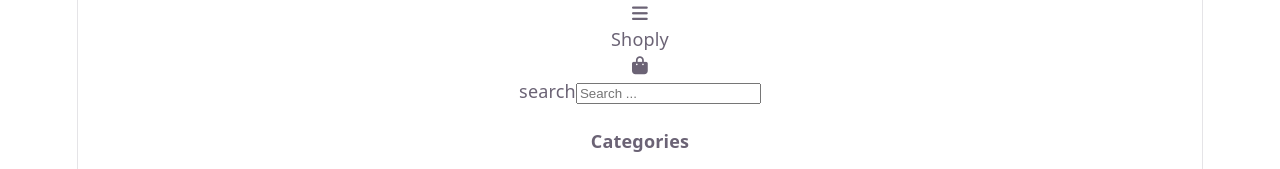
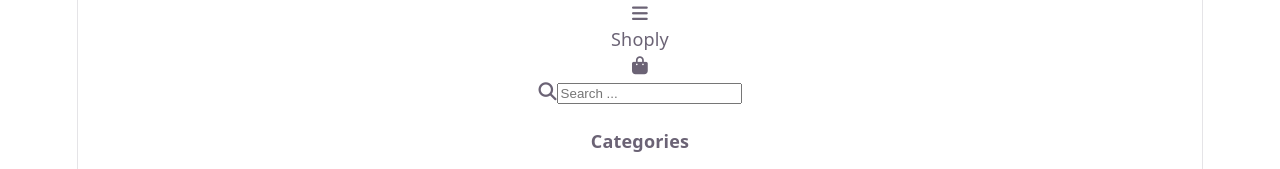
Before and after one commit to imani-tech/simpleshopping-app, a React (Vite) app: page / in a window 1280 px wide. Shown: the top 169 px of the page. Built offline with nearby package versions, Linux system fonts and the light colour scheme.

Commit message:
filer based on user search

```diff
--- a/src/App.jsx
+++ b/src/App.jsx
@@ -8,26 +8,28 @@ import ProductCard from './components/ProductCard';
 
 function App() {
 const [selectedCategory, setSelectedCategory] = useState("")
-const [userSearch, setUserSearch]= useState("")
+const [userSearch, setUserSearch]= useState("");
 let popular = products.slice(0, 5)
 
-const filteredProducts = selectedCategory === "" ? popular : products.filter((categoryProducts) => {
+const filteredProducts = selectedCategory === "" && userSearch === "" ? popular : selectedCategory === "" ? products : products.filter((categoryProducts) => {
   return categoryProducts.category === selectedCategory
 });
-
+ const searchResults = filteredProducts.filter((product) => product.description.toLowerCase().includes(userSearch.trim().toLowerCase()))
 const handleSelectedCategorie = (category) => {
   setSelectedCategory(category)
 }
-
+const handleUserSearchResult = (text) => {
+  setUserSearch(text)
+}
 
   return (
   <>
     <Header />
-    < SearchBar />
+    <SearchBar onChange={handleUserSearchResult} />
     <Categories onClick={handleSelectedCategorie} />
     <div>{
 
-    filteredProducts.map((product) => {
+    searchResults.map((product) => {
 
      return <ProductCard  productObj= {product} key={product.id}/>
     })
--- a/src/components/SearchBar.jsx
+++ b/src/components/SearchBar.jsx
@@ -1,8 +1,11 @@
-export default function SearchBar() {
+export default function SearchBar({onChange}) {
+
     return (
          <div className="search-bar">
-        <span className="search-icon material-symbols-outlined">search</span>
-        <input type="search" className="search"placeholder="Search ..." />
+        <span >
+           <i class="fa-solid fa-magnifying-glass"></i>
+            </span>
+        <input type="search" className="search"placeholder="Search ..." onChange={(e) => onChange(e.target.value)}/>
     </div>
 
     )
--- a/src/data/products.js
+++ b/src/data/products.js
@@ -294,7 +294,7 @@ const products = [
     },
     {
         id: 37,
-        description: "Chaussures élégantes pour femme",
+        description: "Red hills",
         category: "shoes",
         price: 310,
         rating: 4.4,
```
